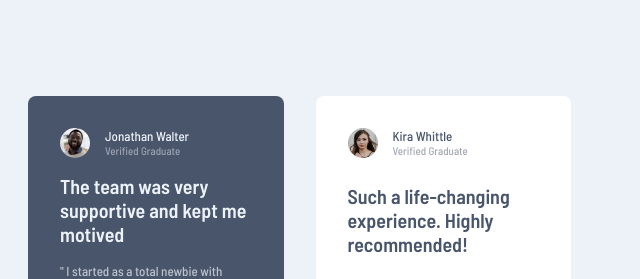
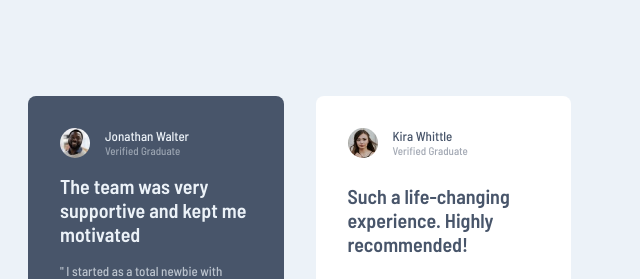
Before and after one commit to newtothis90/Testimonials-Grid, a plain HTML site: page index.html in a window 1280 px wide. Shown: the top 279 px of the page, 628-1268 px from the left. Drawn offline with Linux system fonts and the light colour scheme.

Commit message:
Update index.html

```diff
--- a/index.html
+++ b/index.html
@@ -55,7 +55,7 @@
                     </div>
                 </div>
                 <p class="tagline light-gray-opacity-100">
-                    The team was very supportive and kept me motived
+                    The team was very supportive and kept me motivated
                 </p>
                 <p class="quote light-gray-opacity-70">
                     " I started as a total newbie with virtually no coding
```
